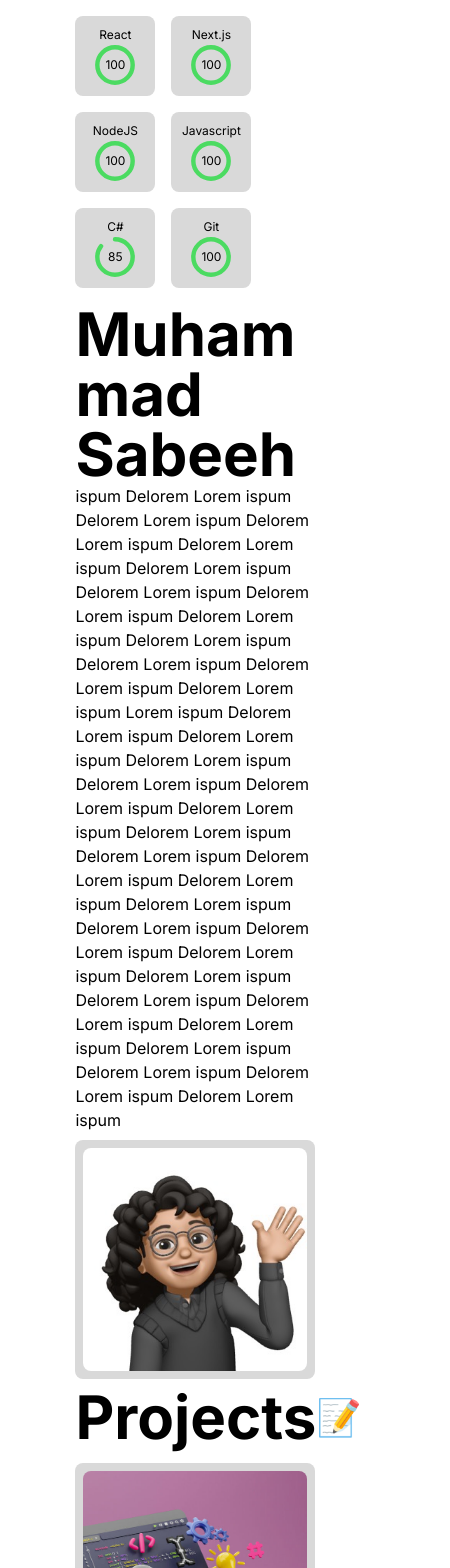
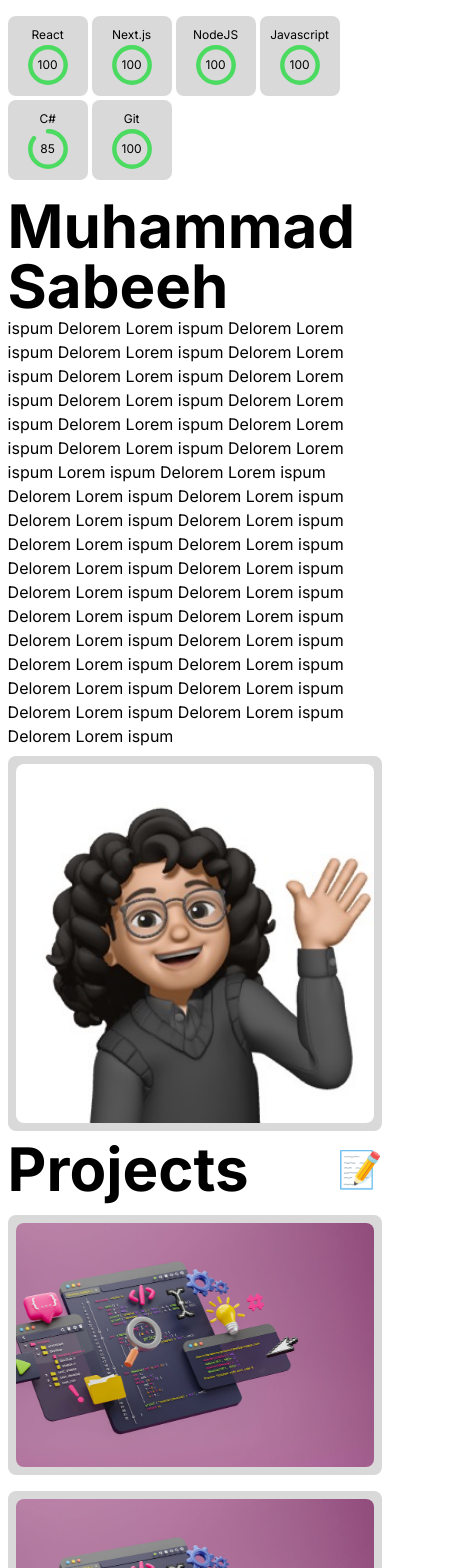
Before and after one commit to msabeeh01/My_Portfolio, a Next.js app: page / in a window 390 px wide. Shown: the top 1568 px of the page, 450 px wide, since content can reach past the window. Built offline with nearby package versions, Linux system fonts and the light colour scheme.

Commit message:
mobile friendly update

```diff
--- a/app/page.js
+++ b/app/page.js
@@ -11,7 +11,7 @@ export default function Home() {
     // page
     <div className="flex flex-col place-items-center justify-center min-w-screen place-self-center min-h-screen">
       {/* content holder */}
-      <div className="flex flex-col w-2/3 min-h-full bg-white p-4 gap-2">
+      <div className="flex flex-col w-full md:w-2/3 min-h-full bg-white p-4 gap-2">
         {/* content */}
         <FirstSetCombine />
         <ProjectSet />
--- a/components/FirstSet/FirstSetCombine.jsx
+++ b/components/FirstSet/FirstSetCombine.jsx
@@ -9,7 +9,7 @@ const FirstSetCombine = () => {
 
             {/* about me and bento */}
             <div className="flex flex-col gap-4 grid-cols-subgrid grid-rows-subgrid row-span-2 col-span-2">
-                <div className="flex flex-wrap md:flex-row gap-4">
+                <div className="flex gap-1 flex-wrap md:flex-row md:gap-4 ">
                     <BentoCard skill={"React"} progress={100}/>
                     <BentoCard skill={"Next.js"} progress={100}/>
                     <BentoCard skill={"NodeJS"} progress={100}/>
--- a/components/FirstSet/MemojiBento.jsx
+++ b/components/FirstSet/MemojiBento.jsx
@@ -11,8 +11,10 @@ const MemojiBento = () => {
         Aos.init()
     })
     return(
-        <div data-aos="fade-left" className='h-full w-full bg-[#D9D9D9] rounded-lg p-2 hover:scale-[1.02] transition-all duration-200'>
+        <div data-aos="fade-left" className='flex w-full m-0 p-0'>
+        <div className='h-full w-full bg-[#D9D9D9] rounded-lg p-2 hover:scale-[1.02] transition-all duration-200'>
             <Image src={Memoji} quality={100} className='rounded-lg h-full w-full object-cover'/>
+        </div>
         </div>
     )
 }
--- a/components/ProjectSet/ProjectBento.jsx
+++ b/components/ProjectSet/ProjectBento.jsx
@@ -11,8 +11,10 @@ const ProjectBento = () =>{
         Aos.init()
     })
     return(
-        <div data-aos="fade-up" className="bg-[#D9D9D9] h-[260px] w-full rounded-lg p-2 hover:scale-105 transition-all duration-200">
+        <div data-aos="fade-up" className="m-0 p-0">
+        <div className="bg-[#D9D9D9] h-[260px] w-full rounded-lg p-2 hover:scale-105 transition-all duration-200">
             <Image src={project_placeholder} quality={100} className="rounded-lg object-cover h-full "/>
+        </div>
         </div>
     )
 }
```
